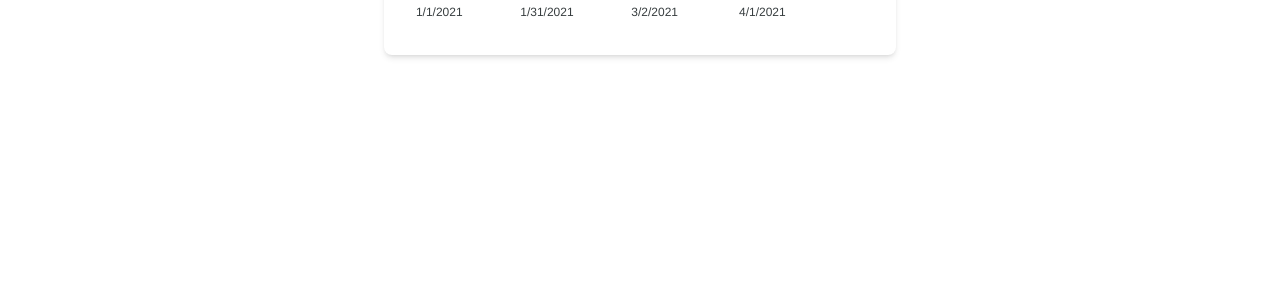
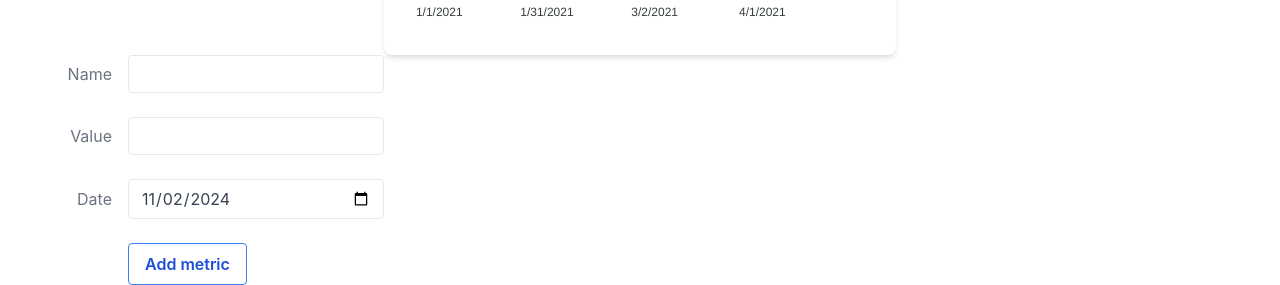
Before and after one commit to elenavigo/metrics-app, a React (Create React App) app in the folder frontend/: page / in a window 1280 px wide. Shown: the part 534-819 px from the top of the page. Built offline with nearby package versions, Linux system fonts and the light colour scheme; no server answers.

Commit message:
Add metric form

```diff
--- /dev/null
+++ b/frontend/src/components/metric-form.tsx
@@ -0,0 +1,128 @@
+import * as yup from 'yup';
+import { MetricProperties } from '../interfaces/metric';
+import { FC, useState } from 'react';
+
+interface Props {
+  onSubmit: (properties: MetricProperties) => void;
+}
+
+export const MetricForm: FC<Props> = ({ onSubmit }) => {
+  const [formData, setFormData] = useState({
+    name: '',
+    value: '',
+    date: new Date().toISOString().substring(0, 10),
+  });
+
+  const [errors, setErrors] = useState<{ [key: string]: string }>({});
+
+  const validationSchema = yup.object().shape({
+    name: yup.string().required(),
+    value: yup.string().required(),
+    date: yup.date().required(),
+  });
+
+  const handleChange = (e: React.ChangeEvent<HTMLInputElement>) => {
+    const { name, value } = e.target;
+    setFormData({
+      ...formData,
+      [name]: value,
+    });
+  };
+
+  const handleSubmit = async (e: React.FormEvent) => {
+    e.preventDefault();
+    console.log('ff');
+    try {
+      await validationSchema.validate(formData, { abortEarly: false });
+      setErrors({});
+      onSubmit({ ...formData, date: new Date(formData.date) });
+    } catch (error) {
+      console.log(error);
+      if (error instanceof yup.ValidationError) {
+        const validationErrors: { [key: string]: string } = {};
+        error.inner.forEach((err) => {
+          if (err.path) {
+            validationErrors[err.path] = err.message;
+          }
+        });
+        setErrors(validationErrors);
+      }
+    }
+  };
+
+  return (
+    <form className="w-full max-w-sm" onSubmit={handleSubmit}>
+      <div className="md:flex md:items-center mb-6">
+        <div className="md:w-1/3">
+          <label
+            className="block text-gray-500 md:text-right mb-1 md:mb-0 pr-4"
+            htmlFor="name"
+          >
+            Name
+          </label>
+        </div>
+        <div className="md:w-2/3">
+          <input
+            className="border rounded w-full py-2 px-3 text-gray-700 leading-tight focus:outline-none focus:border-blue-300"
+            type="text"
+            name="name"
+            value={formData.name}
+            onChange={handleChange}
+          />
+          {errors.name && <p style={{ color: 'red' }}>{errors.name}</p>}
+        </div>
+      </div>
+      <div className="md:flex md:items-center mb-6">
+        <div className="md:w-1/3">
+          <label
+            className="block text-gray-500 md:text-right mb-1 md:mb-0 pr-4"
+            htmlFor="value"
+          >
+            Value
+          </label>
+        </div>
+        <div className="md:w-2/3">
+          <input
+            className="border rounded w-full py-2 px-3 text-gray-700 leading-tight focus:outline-none focus:border-blue-300"
+            type="text"
+            name="value"
+            value={formData.value}
+            onChange={handleChange}
+          />
+          {errors.value && <p style={{ color: 'red' }}>{errors.value}</p>}
+        </div>
+      </div>
+      <div className="md:flex md:items-center mb-6">
+        <div className="md:w-1/3">
+          <label
+            className="block text-gray-500 md:text-right mb-1 md:mb-0 pr-4"
+            htmlFor="date"
+          >
+            Date
+          </label>
+        </div>
+        <div className="md:w-2/3">
+          <input
+            type="date"
+            className=" border rounded w-full py-2 px-3 text-gray-700 leading-tight focus:outline-none focus:border-blue-300"
+            name="date"
+            value={formData.date}
+            onChange={handleChange}
+          />
+          {errors.date && <p style={{ color: 'red' }}>{errors.date}</p>}
+        </div>
+      </div>
+      <div className="md:flex md:items-center">
+        <div className="md:w-1/3"></div>
+        <div className="md:w-2/3">
+          <button
+            className="bg-transparent hover:bg-blue-500 text-blue-700 font-semibold hover:text-white py-2 px-4 border border-blue-500 hover:border-transparent rounded"
+            type="submit"
+          >
+            Add metric
+          </button>
+        </div>
+      </div>
+    </form>
+  );
+};
--- a/frontend/src/pages/dashboard.tsx
+++ b/frontend/src/pages/dashboard.tsx
@@ -1,11 +1,23 @@
 import React from 'react';
 import { LineChart } from '../components/line-chart';
 import { useMetrics } from '../hooks/use-metrics';
+import { MetricForm } from '../components/metric-form';
+import { MetricProperties } from '../interfaces/metric';
 
 export const Dashboard: React.FC = () => {
-    const { metrics } = useMetrics()
+  const { metrics } = useMetrics();
 
-    console.log(metrics)
+  console.log(metrics);
 
-    return (<div> <h1>Home Page</h1> <LineChart /></div>);
+  const onSubmit = (properties: MetricProperties) => {
+    console.log(properties);
+  };
+
+  return (
+    <div>
+      <h1>Home Page</h1>
+      <LineChart />
+      <MetricForm onSubmit={onSubmit} />
+    </div>
+  );
 };
```
